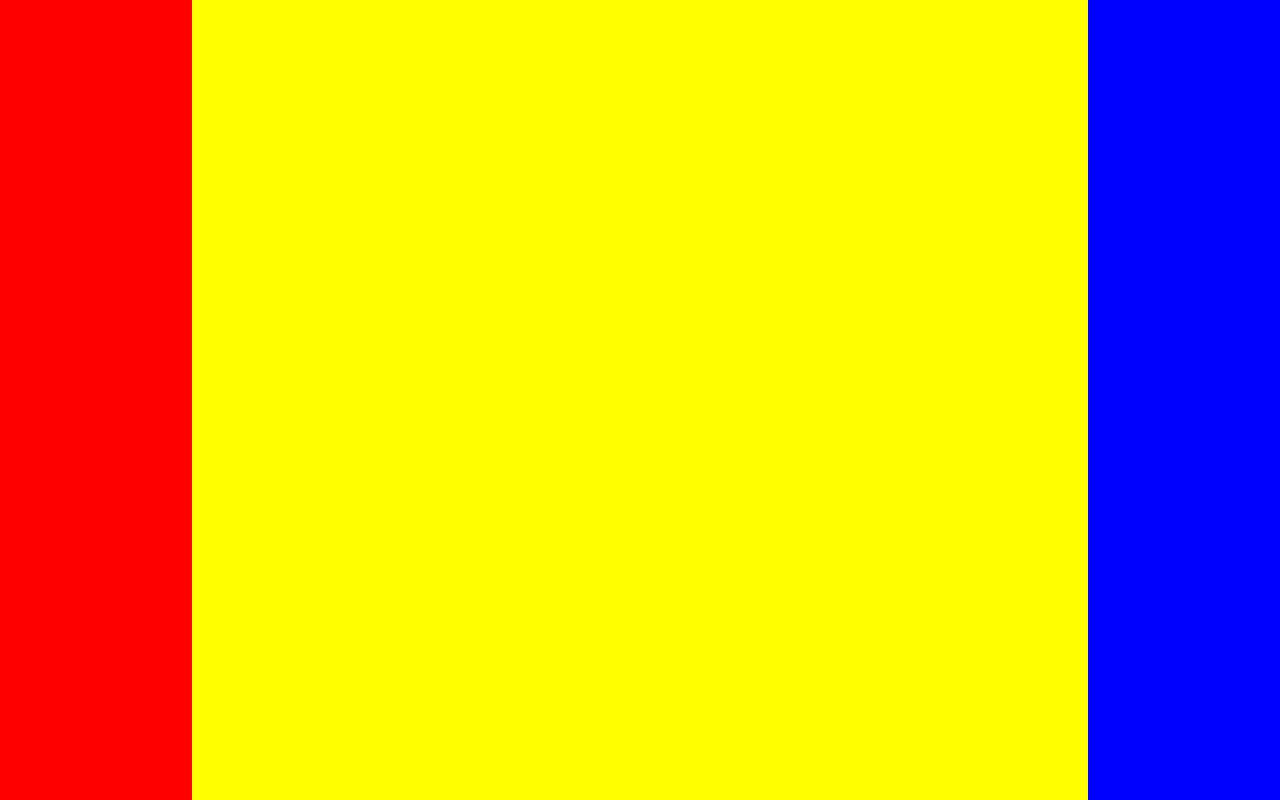
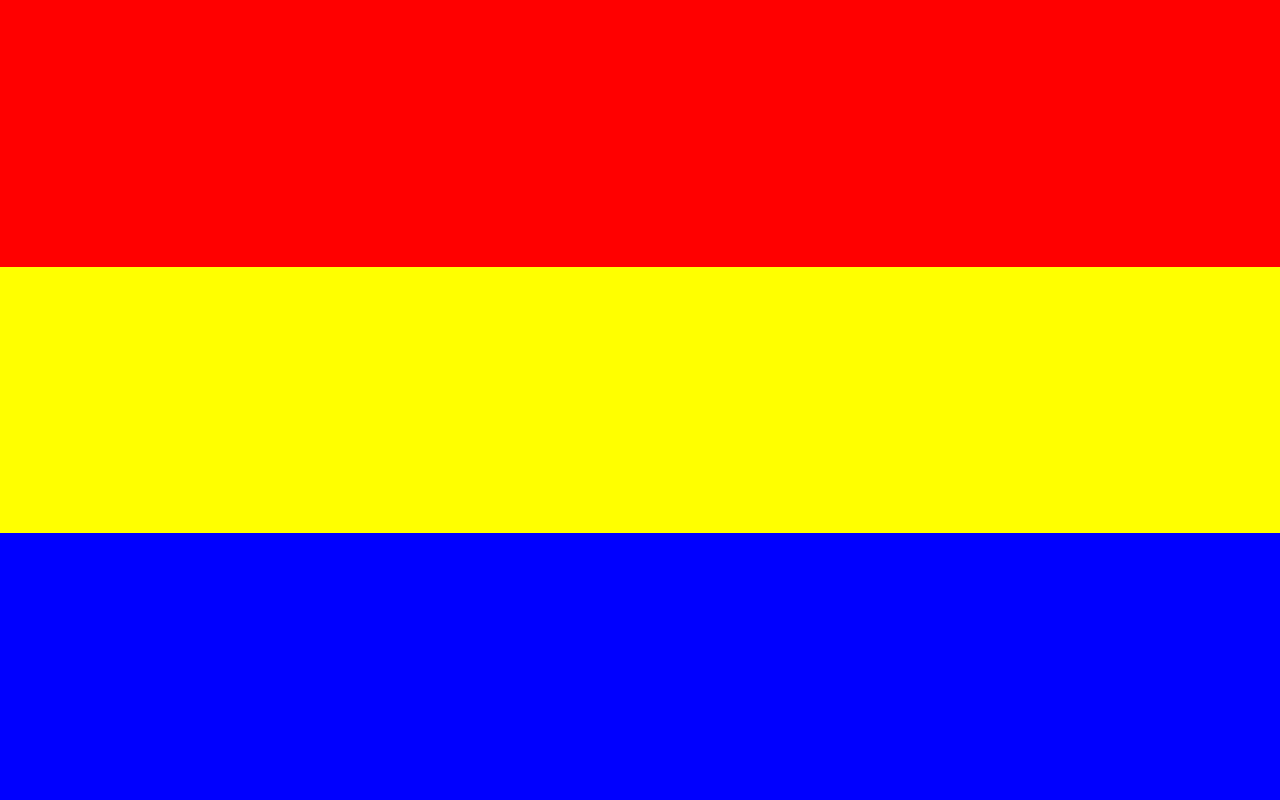
Before and after one commit to cokiet12/UI, a plain HTML site: page WebContent/index4.html in a window 1280 px wide. Drawn offline with Linux system fonts and the light colour scheme.

Commit message:
반응형 알기

```diff
--- a/WebContent/index4.css
+++ b/WebContent/index4.css
@@ -7,9 +7,11 @@ div {height: calc(100vh / 3);}
 #gb1 {background-color: red;}
 #gb2 {background-color: yellow;}
 #gb3 {background-color: blue;}
-.w15 {width: 15vw;}
-.div {
-	height: 100vh;
-	float: left;
+@media only screen and (max-width: 600px) {
+	.w15 {width: 15vw;}
+	.div {
+		height: 100vh;
+		float: left;
+	}
+	.gb2 {width: calc(100vw - 30vw);}
 }
-.gb2 {width: calc(100vw - 30vw);}
--- a/WebContent/index4.html
+++ b/WebContent/index4.html
@@ -2,6 +2,7 @@
 <html>
 	<head>
 		<meta charset="UTF-8">
+		<meta name="viewport" content="width=device-width, initial-scale=1.0">
 		<title>레이아웃</title>
 		<link rel="stylesheet" href="index4.css">
 	</head>
```
